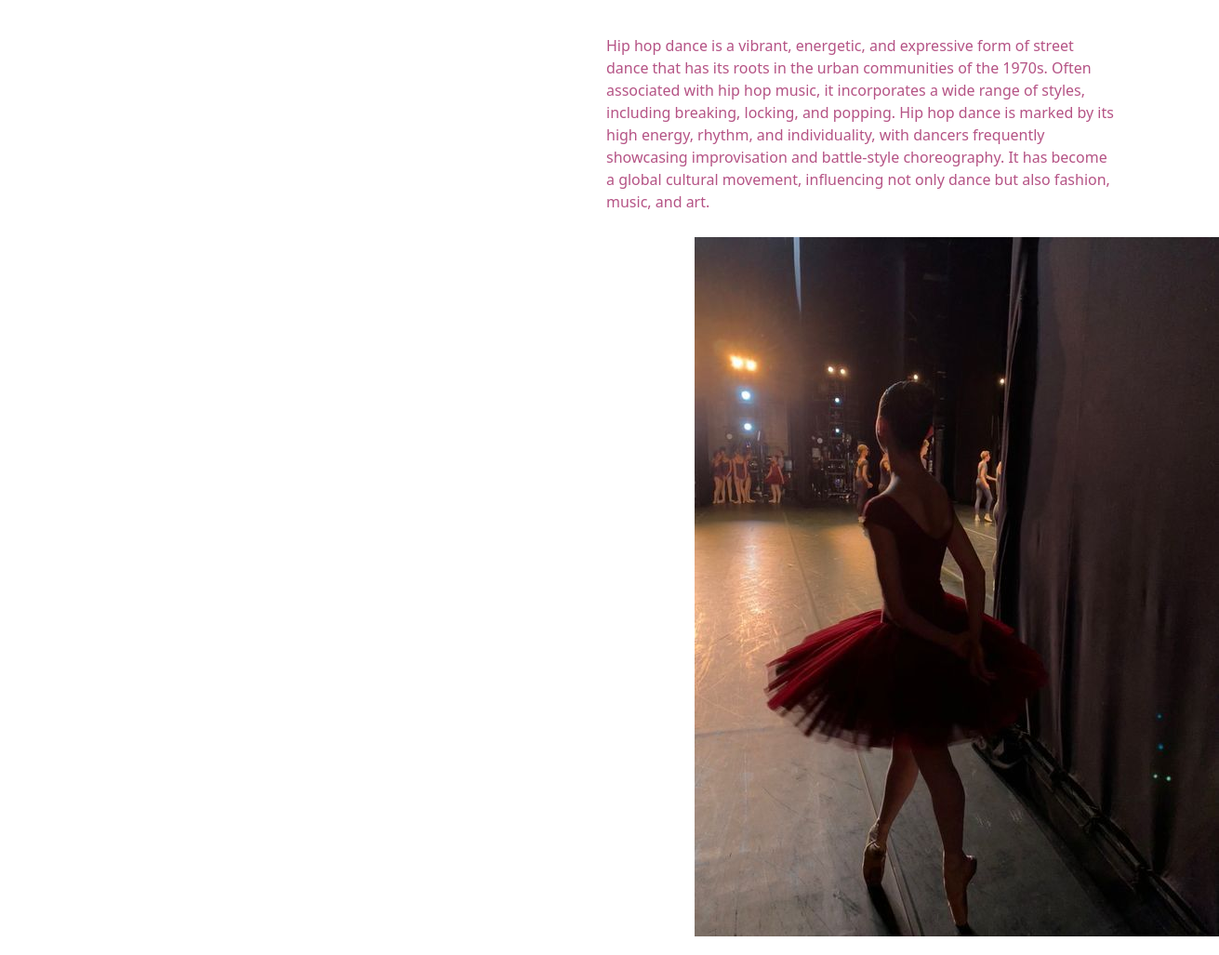
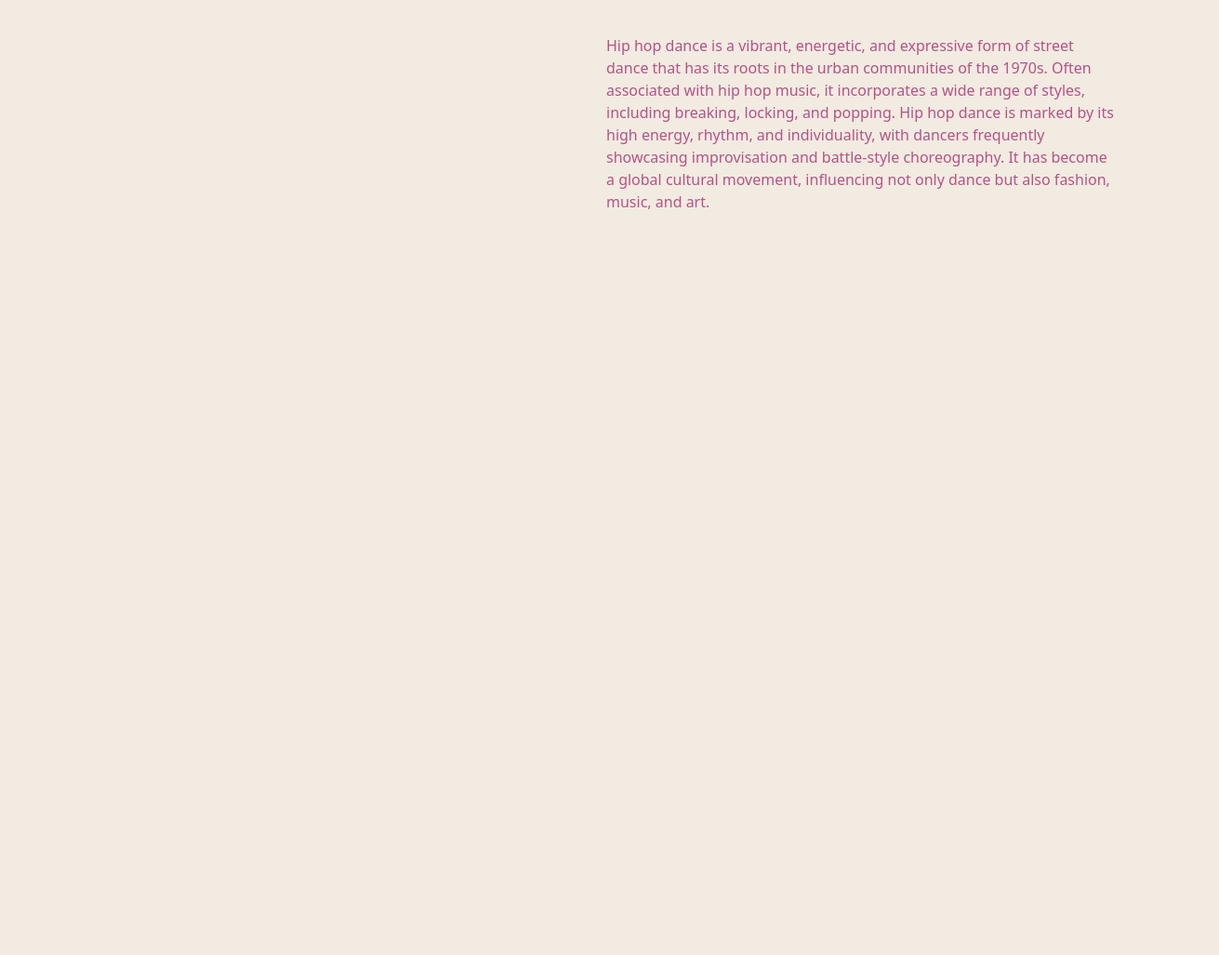
Before and after one commit to 29nikol/29nikol.github.io, a plain HTML site: page index.html in a window 1280 px wide. Shown: the part 3214-4241 px from the top of the page at 93% size, 1311 px wide, since content can reach past the window. After the commit the page ends 3494 px from the top, so only its background shows below. Drawn offline with nearby package versions, Linux system fonts and the light colour scheme.

Commit message:
Add files via upload

```diff
--- a/css/style.css
+++ b/css/style.css
@@ -16,3 +16,6 @@ div{
 p{
 	color:b55385;
 }
+body{
+	background-color:F2EBE2;
+}
--- a/index.html
+++ b/index.html
@@ -81,9 +81,7 @@
 		<div class="row">
 			<div class="col-md-7">
 
-			</div>
 			<div class="col-md-5">
-				<img src="img/d7fc548e-64ea-4257-bb5e-2f2734c7775b.jpg">
 			</div>
 		</div>
 	</div>
```
